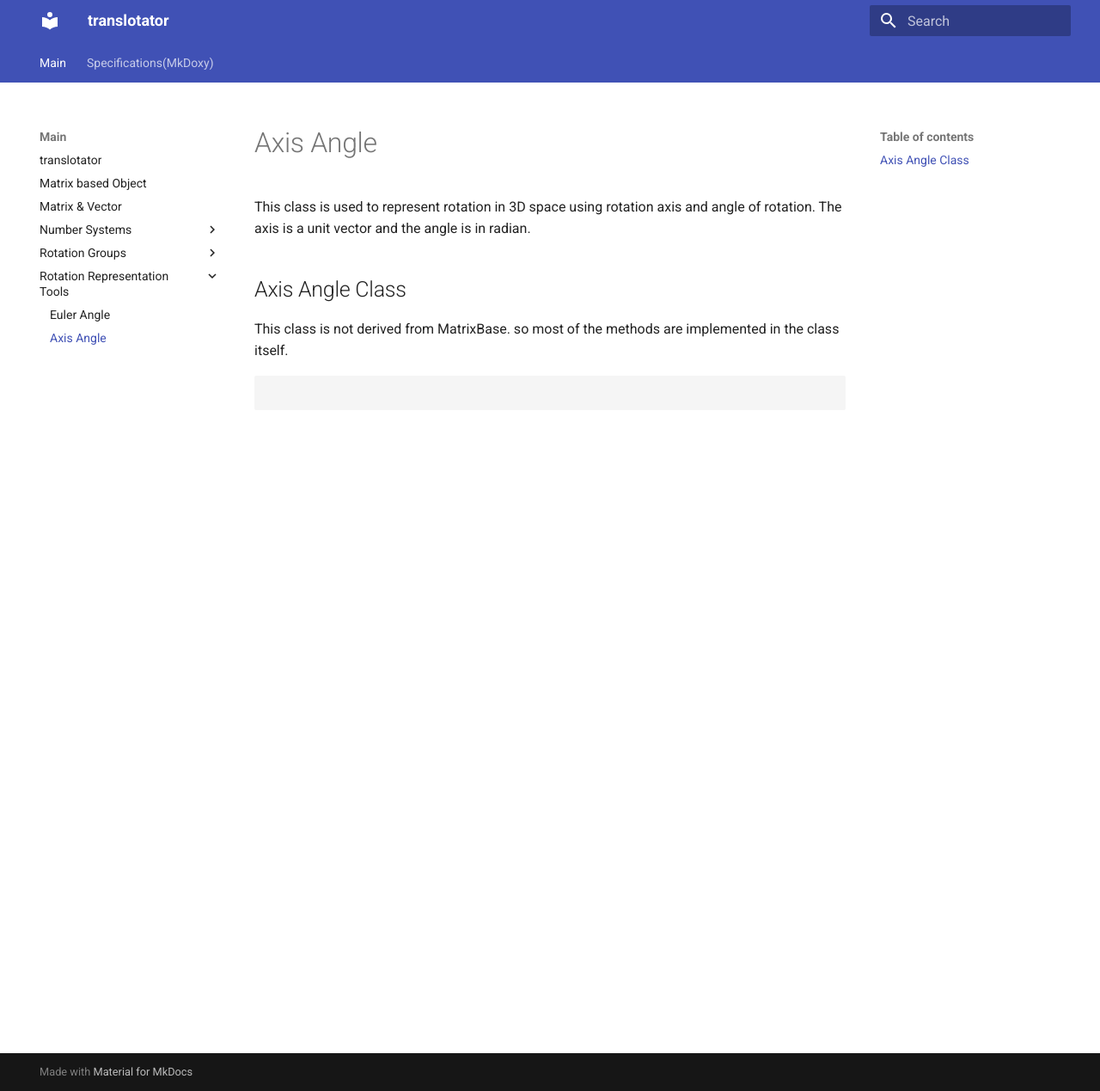
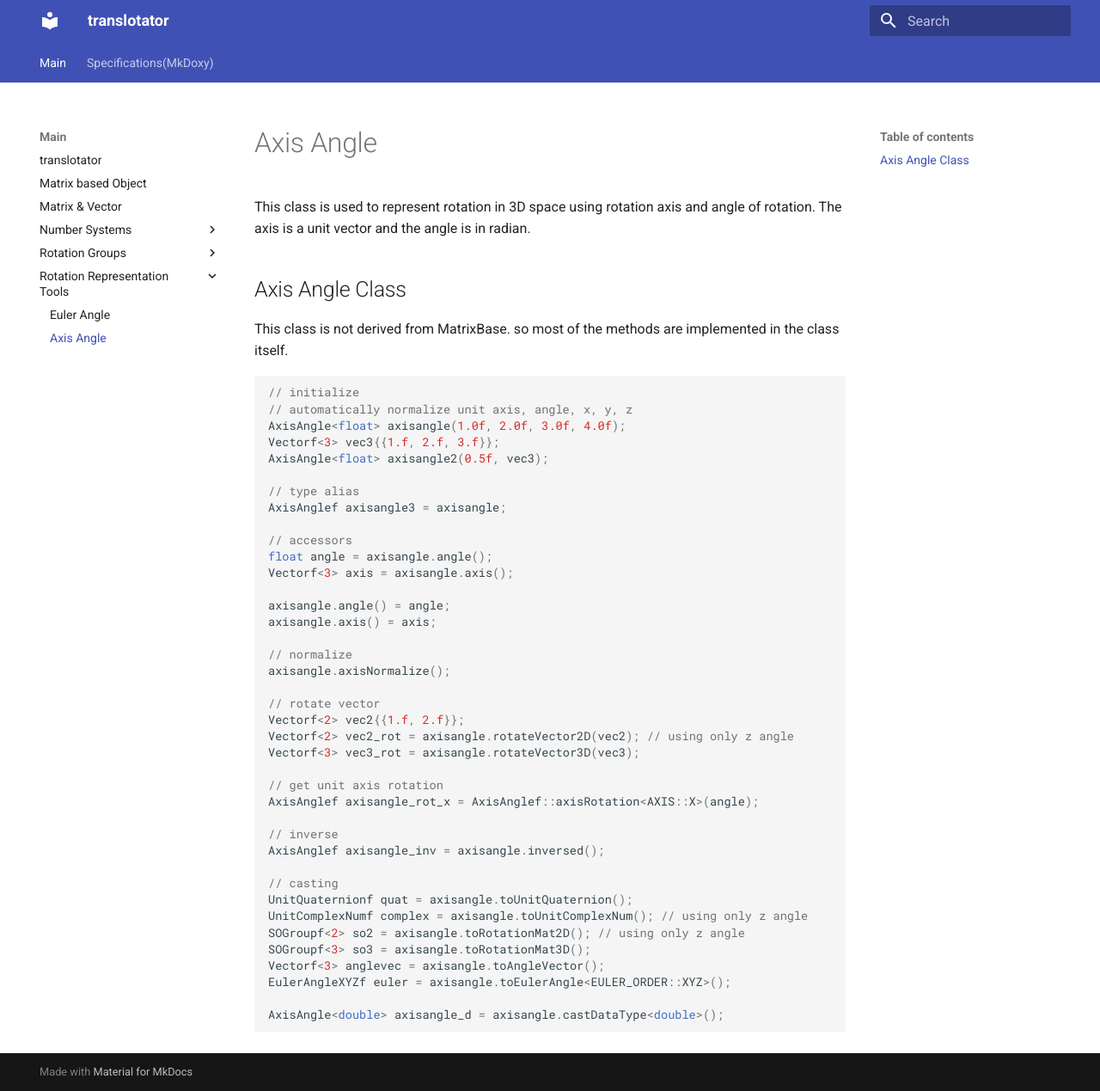
Before and after one commit to lightAxis/translotator, an MkDocs documentation site: the page built from docs/axis_angle.md, in a window 1280 px wide and 1269 px high. Shown: the whole window at 86% size. Built offline with MkDocs 1.6.1 and Material for MkDocs 9.7.7, drawn with Linux system fonts in a browser that asks for light colours.

Commit message:
remove redundant LICENSE copy; add SE and SO group documentation; enhance Axis Angle documentation; update version tweak

````diff
--- a/docs/axis_angle.md
+++ b/docs/axis_angle.md
@@ -7,5 +7,44 @@ This class is used to represent rotation in 3D space using rotation axis and ang
 This class is not derived from MatrixBase. so most of the methods are implemented in the class itself.
 
 ```cpp
+// initialize
+// automatically normalize unit axis, angle, x, y, z
+AxisAngle<float> axisangle(1.0f, 2.0f, 3.0f, 4.0f);
+Vectorf<3> vec3{{1.f, 2.f, 3.f}};
+AxisAngle<float> axisangle2(0.5f, vec3);
+
+// type alias
+AxisAnglef axisangle3 = axisangle;
+
+// accessors
+float angle = axisangle.angle();
+Vectorf<3> axis = axisangle.axis();
+
+axisangle.angle() = angle;
+axisangle.axis() = axis;
+
+// normalize
+axisangle.axisNormalize();
+
+// rotate vector
+Vectorf<2> vec2{{1.f, 2.f}};
+Vectorf<2> vec2_rot = axisangle.rotateVector2D(vec2); // using only z angle
+Vectorf<3> vec3_rot = axisangle.rotateVector3D(vec3);
+
+// get unit axis rotation
+AxisAnglef axisangle_rot_x = AxisAnglef::axisRotation<AXIS::X>(angle);
+
+// inverse
+AxisAnglef axisangle_inv = axisangle.inversed();
+
+// casting
+UnitQuaternionf quat = axisangle.toUnitQuaternion();
+UnitComplexNumf complex = axisangle.toUnitComplexNum(); // using only z angle
+SOGroupf<2> so2 = axisangle.toRotationMat2D(); // using only z angle
+SOGroupf<3> so3 = axisangle.toRotationMat3D();
+Vectorf<3> anglevec = axisangle.toAngleVector();
+EulerAngleXYZf euler = axisangle.toEulerAngle<EULER_ORDER::XYZ>();
+
+AxisAngle<double> axisangle_d = axisangle.castDataType<double>();
 
 ```
````
Also changed, not shown: docs/se_group.md (added, +188 -0 lines), docs/so_group.md (+1 -1 lines), 2 other files.
